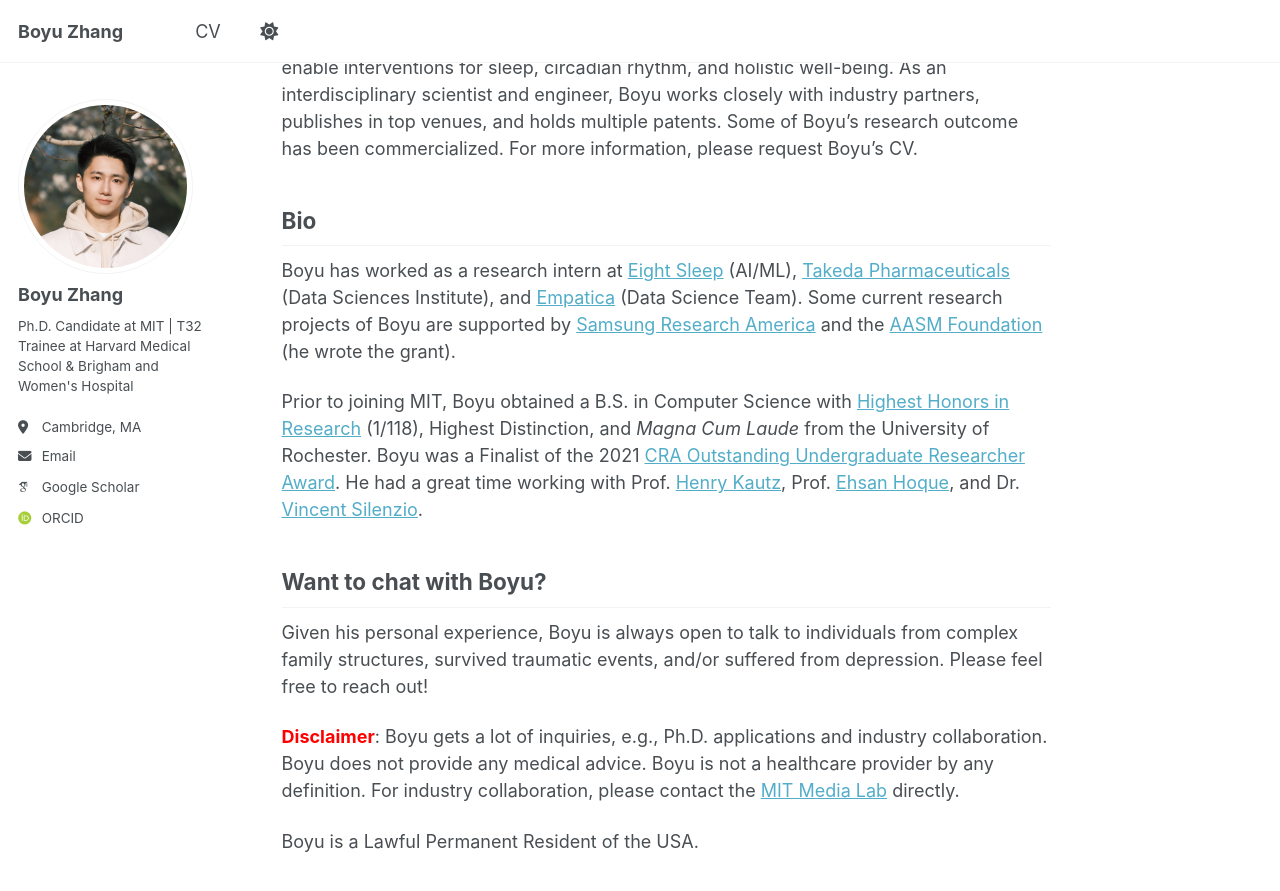
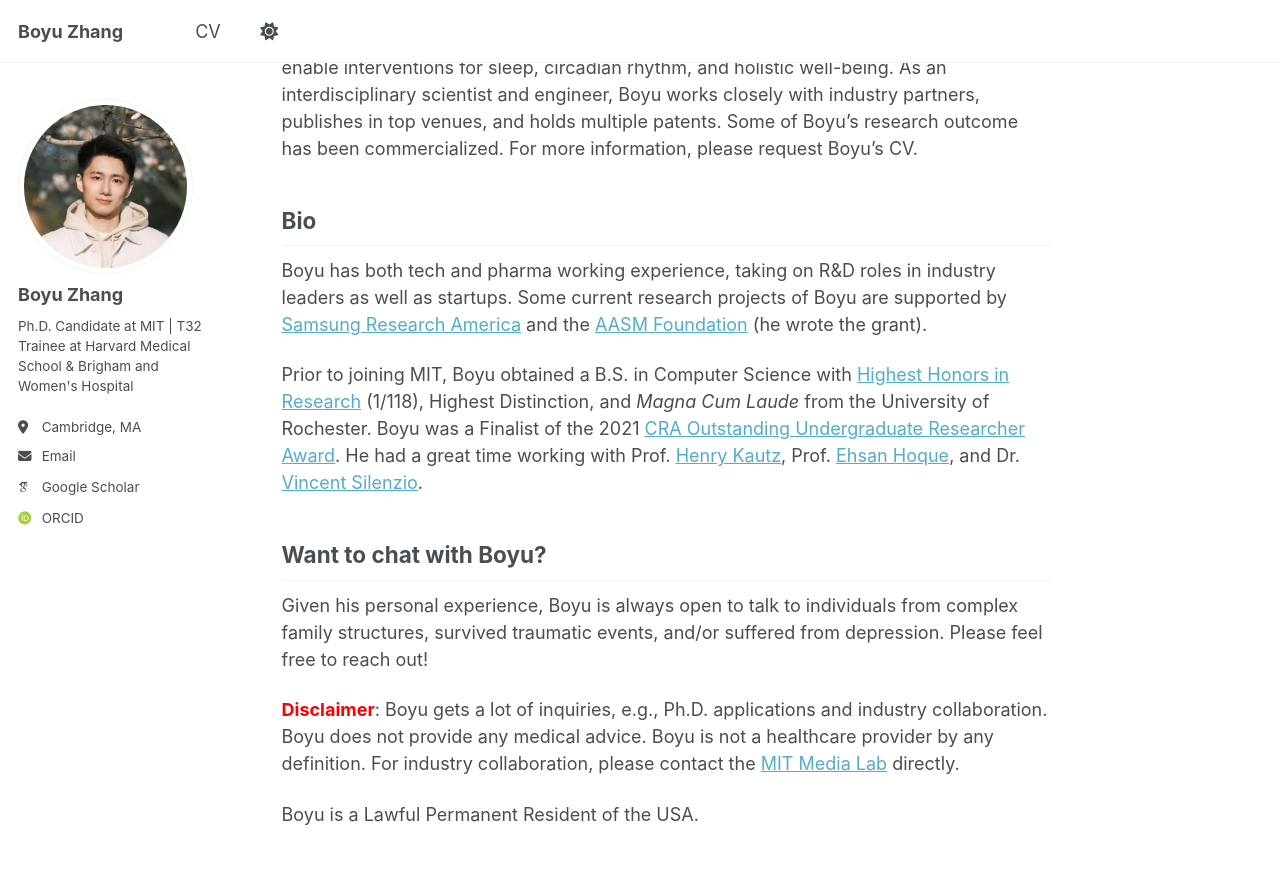
Before and after one commit to boyu-zhang-25/boyu-zhang-25.github.io, a Jekyll site: the page built from _pages/about.md, in a window 1280 px wide and 900 px high, scrolled down 300 px. Shown: the top 891 px of the window. Built offline with Jekyll 4.4.1, drawn with Linux system fonts in a browser that asks for light colours; some web fonts are replaced.

Commit message:
update About

```diff
--- a/_pages/about.md
+++ b/_pages/about.md
@@ -13,7 +13,7 @@ Boyu's research interest lies in artificial intelligence (AI) for health. Specif
 
 Bio
 ---
-Boyu has worked as a research intern at [Eight Sleep](https://www.eightsleep.com/) (AI/ML), [Takeda Pharmaceuticals](https://www.takeda.com/en-us) (Data Sciences Institute), and [Empatica](https://www.empatica.com/) (Data Science Team). Some current research projects of Boyu are supported by [Samsung Research America](https://sra.samsung.com/) and the [AASM Foundation](https://foundation.aasm.org/strategic-research-award/) (he wrote the grant).
+Boyu has both tech and pharma working experience, taking on R&D roles in industry leaders as well as startups. Some current research projects of Boyu are supported by [Samsung Research America](https://sra.samsung.com/) and the [AASM Foundation](https://foundation.aasm.org/strategic-research-award/) (he wrote the grant).
 
 Prior to joining MIT, Boyu obtained a B.S. in Computer Science with [Highest Honors in Research](https://www.cs.rochester.edu/undergraduate/degree-requirements.html) (1/118), Highest Distinction, and *Magna Cum Laude* from the University of Rochester. Boyu was a Finalist of the 2021 [CRA Outstanding Undergraduate Researcher Award](https://cra.org/about/awards/outstanding-undergraduate-researcher-award/#2021). He had a great time working with Prof. [Henry Kautz](https://www.cs.rochester.edu/u/kautz/), Prof. [Ehsan Hoque](https://hoques.com/), and Dr. [Vincent Silenzio](https://sph.rutgers.edu/concentrations/urban-global-public-health/faculty-member.php?id=36094).
 
```
